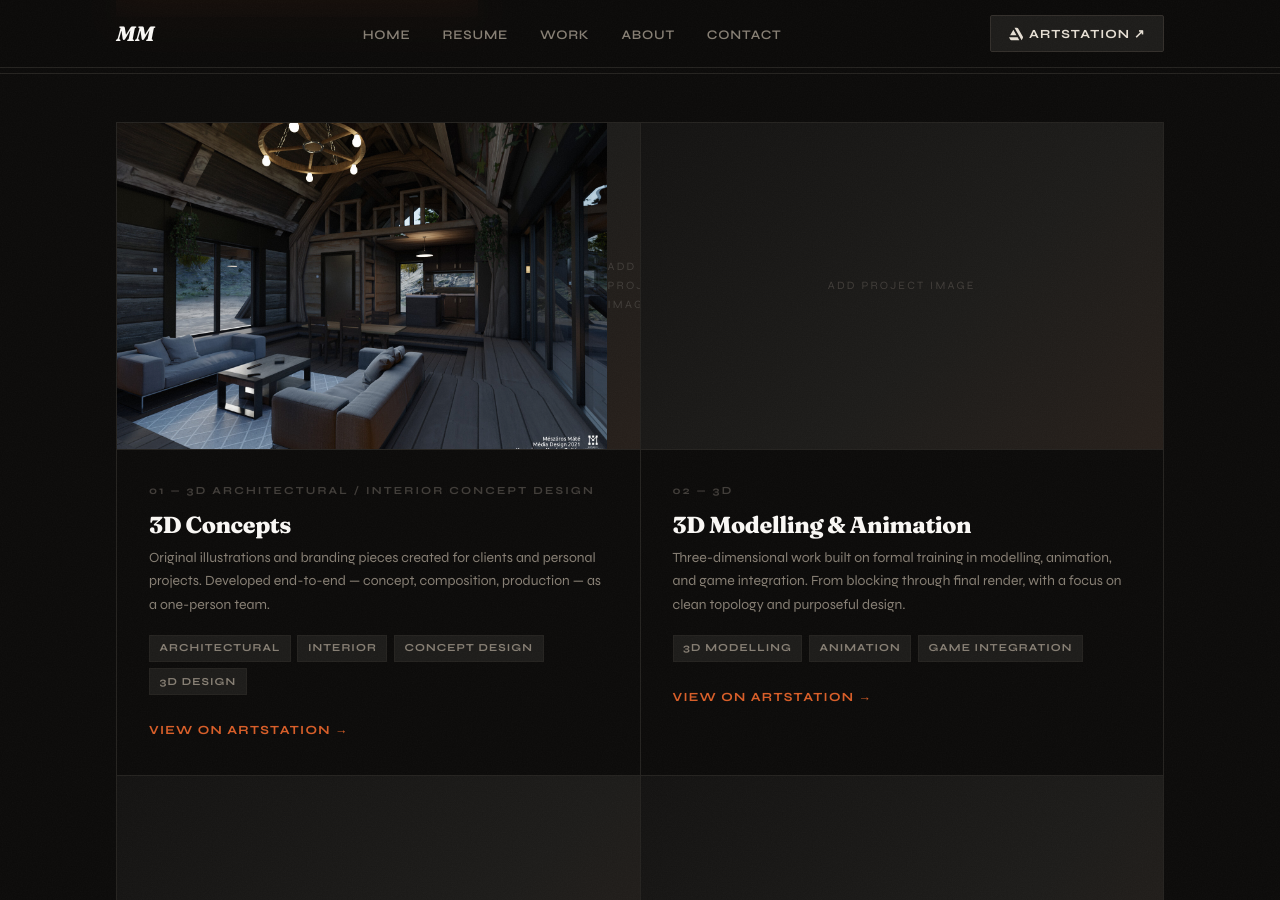
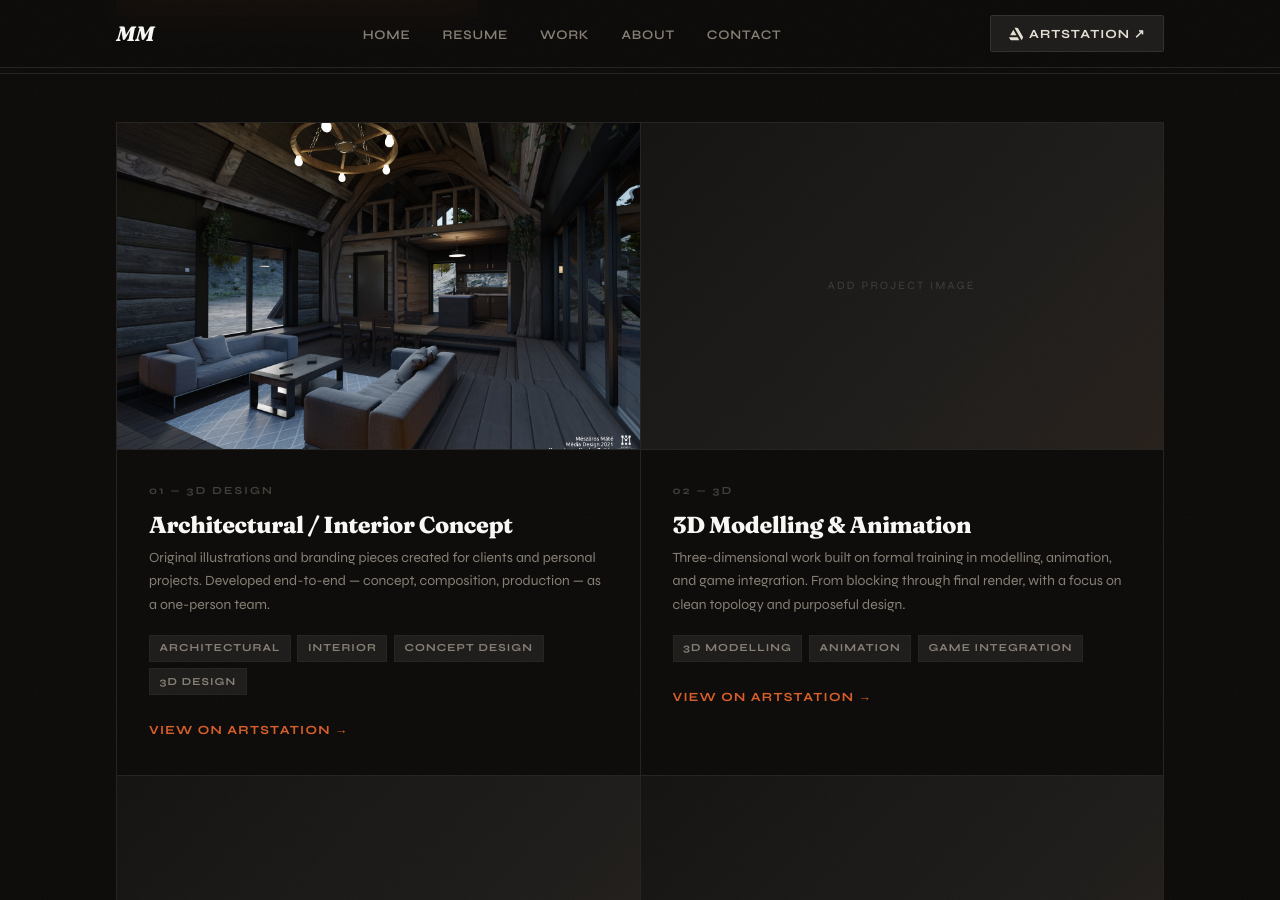
Before and after one commit to Muad0510/muad0510.github.io, a Jekyll site: the page built from work.html, in a window 1280 px wide and 900 px high, scrolled down 403 px. Built offline with Jekyll 4.4.1, drawn with Linux system fonts in a browser that asks for light colours.

Commit message:
Fix work 1
Signed-off-by: Csaba Istvan Berta <fadden@byteslabs.nl>

```diff
--- a/work.html
+++ b/work.html
@@ -31,12 +31,11 @@ description: "Selected creative work and design projects by Máté Mészáros"
         <div class="project-card__img">
           <div class="project-card__img-inner">
             <img src="/assets/img/mate-meszaros-living-kitchen-002.jpg" alt="Interior Concept">
-            <span>Add project image</span>
           </div>
         </div>
         <div class="project-card__body">
-          <p class="project-card__num">01 — 3D Architectural / Interior Concept Design</p>
-          <h2 class="project-card__title">3D Concepts</h2>
+          <p class="project-card__num">01 — 3D Design</p>
+          <h2 class="project-card__title">Architectural / Interior Concept</h2>
           <p class="project-card__desc">
             Original illustrations and branding pieces created for clients and
             personal projects. Developed end-to-end — concept, composition,
```
